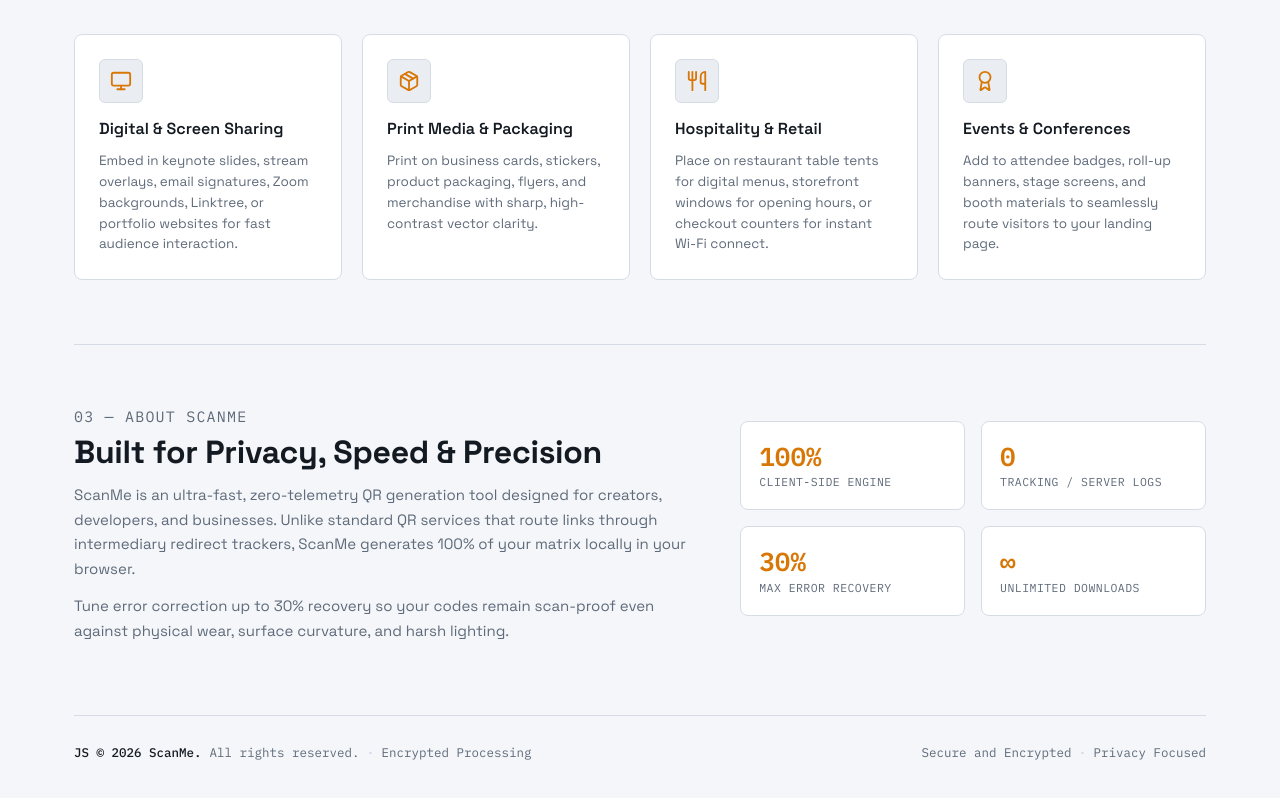
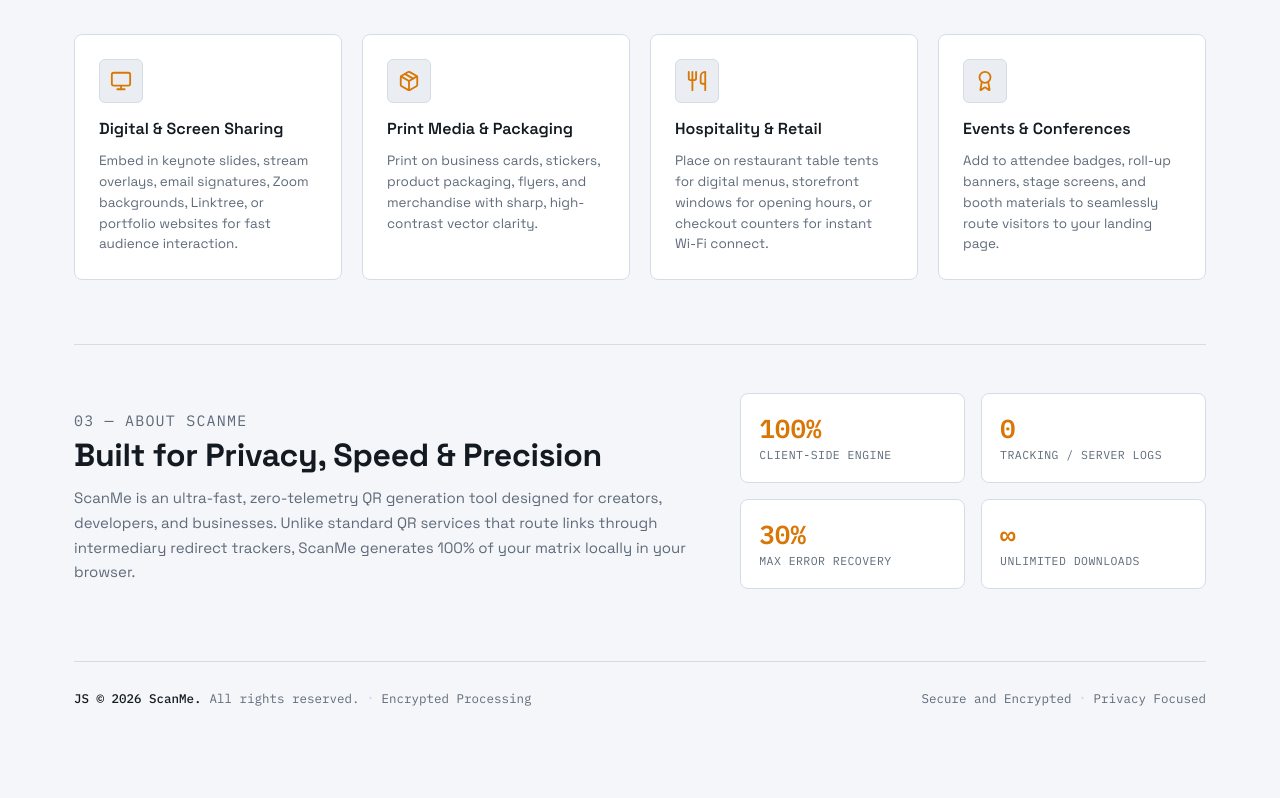
Before and after one commit to josephsojan/scanmeqrcode, a React (Vite) app: page / in a window 1280 px wide. Shown: the part 947-1745 px from the top of the page. Built offline with nearby package versions, Linux system fonts and the light colour scheme; the HTML template or start-up script is replaced by a standard one.

Commit message:
Updated About Section

```diff
--- a/src/components/AboutSection.jsx
+++ b/src/components/AboutSection.jsx
@@ -17,9 +17,7 @@
                     <p>
                         ScanMe is an ultra-fast, zero-telemetry QR generation tool designed for creators, developers, and businesses. Unlike standard QR services that route links through intermediary redirect trackers, ScanMe generates 100% of your matrix locally in your browser.
                     </p>
-                    <p>
-                        Tune error correction up to 30% recovery so your codes remain scan-proof even against physical wear, surface curvature, and harsh lighting.
-                    </p>
+
                 </div>
 
                 <div className="about-metrics">
```
